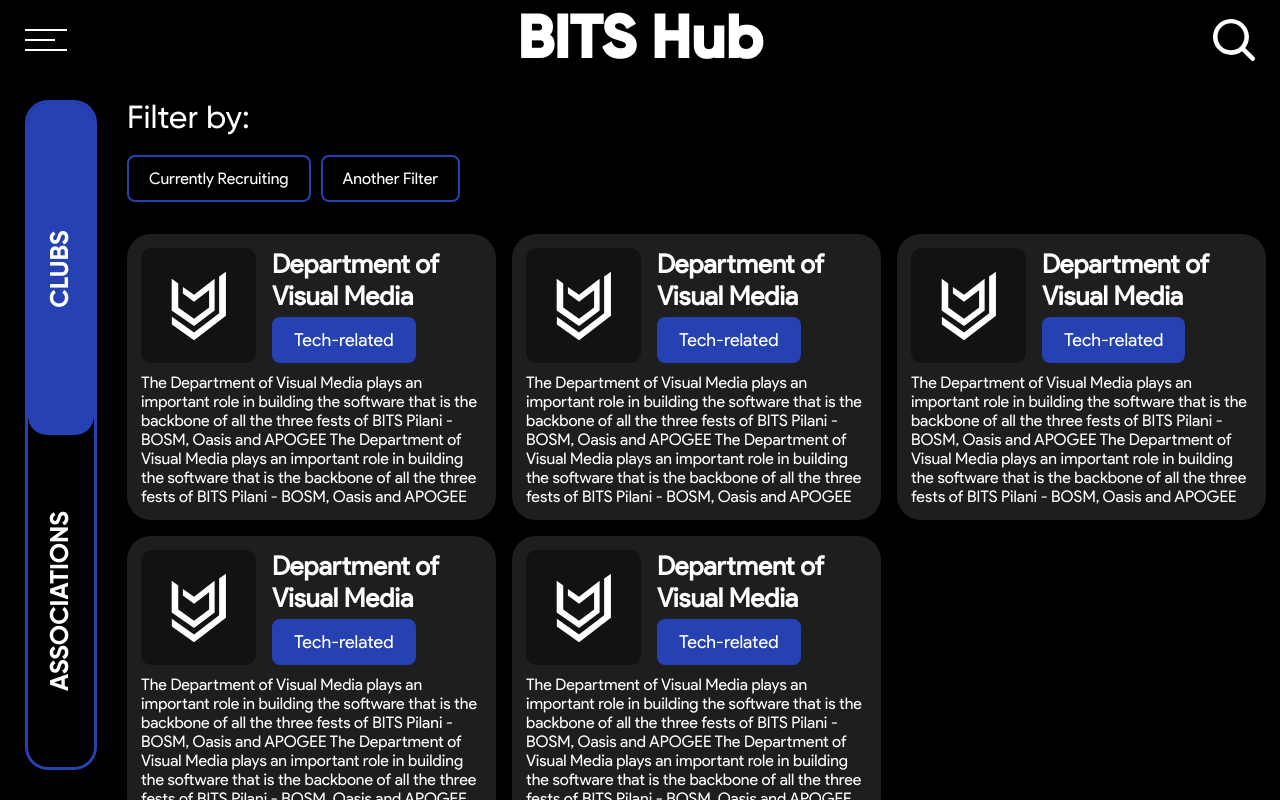
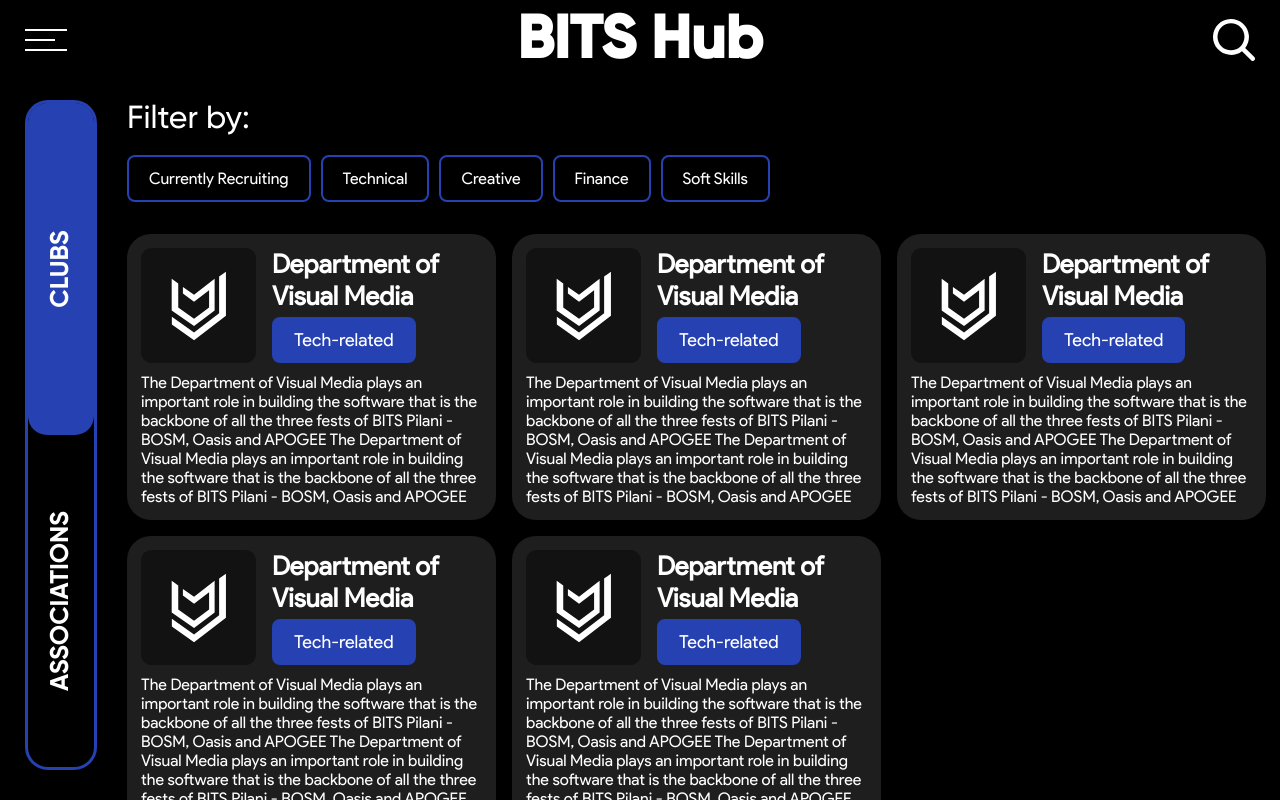
Before and after one commit to dvm-bitspilani/bits-hub-front, a React (Vite) app: page /clubs_assocs in a window 1280 px wide. Built offline with nearby package versions, Linux system fonts and the light colour scheme.

Commit message:
text changes

```diff
--- a/src/components/ClubsAssocsList.jsx
+++ b/src/components/ClubsAssocsList.jsx
@@ -1,50 +1,52 @@
-import React, { useState, useEffect } from 'react';
-import ClubAssocLink from '../helpers/ClubAssocLink';
-import PropTypes from 'prop-types';
-import Cross from '../helpers/CrossIcon';
+import React, { useState, useEffect } from 'react'
+import ClubAssocLink from '../helpers/ClubAssocLink'
+import PropTypes from 'prop-types'
+import Cross from '../helpers/CrossIcon'
 
 function ClubsAssocsList({ selectedCategory, data }) {
-
-
-  const [selectedFilters, setSelectedFilters] = useState([]);
-  const [filteredData, setFilteredData] = useState([]);
+  const [selectedFilters, setSelectedFilters] = useState([])
+  const [filteredData, setFilteredData] = useState([])
 
   useEffect(() => {
     if (selectedCategory === 'clubs') {
-      setFilteredData(data[0]?.clubs || []);
+      setFilteredData(data[0]?.clubs || [])
     }
     if (selectedCategory === 'assocs') {
-      setFilteredData(data[0]?.assocs || []);
+      setFilteredData(data[0]?.assocs || [])
     }
-  }, [selectedCategory, data]);
+  }, [selectedCategory, data])
 
   const handleFilterClick = (filter) => {
     setSelectedFilters((prevSelectedFilters) => {
       const updatedFilters = prevSelectedFilters.includes(filter)
-        ? prevSelectedFilters.filter((selectedFilter) => selectedFilter !== filter)
-        : [...prevSelectedFilters, filter];
+        ? prevSelectedFilters.filter(
+            (selectedFilter) => selectedFilter !== filter
+          )
+        : [...prevSelectedFilters, filter]
 
-      const updatedData = filterDataWithSelectedFilters(updatedFilters);
+      const updatedData = filterDataWithSelectedFilters(updatedFilters)
 
-      setFilteredData(updatedData);
+      setFilteredData(updatedData)
 
-      return updatedFilters;
-    });
-  };
+      return updatedFilters
+    })
+  }
 
   const filterDataWithSelectedFilters = (filters) => {
     if (filters.length === 0) {
-      return selectedCategory === 'clubs' ? data[0]?.clubs || [] : data[0]?.assocs || [];
+      return selectedCategory === 'clubs'
+        ? data[0]?.clubs || []
+        : data[0]?.assocs || []
     }
 
     return (data[0]?.[selectedCategory] || []).filter((item) =>
       filters.every((filter) => item[filter] === true)
-    );
-  };
+    )
+  }
 
   useEffect(() => {
-    setSelectedFilters([]);
-  }, [selectedCategory]);
+    setSelectedFilters([])
+  }, [selectedCategory])
 
   return (
     <React.Fragment>
@@ -54,7 +56,9 @@
           <div className="filter-tags-container">
             <div
               className={`filter-tag ${
-                selectedFilters.includes('CurrentlyRecruiting') ? 'filter-tag-selected' : ''
+                selectedFilters.includes('CurrentlyRecruiting')
+                  ? 'filter-tag-selected'
+                  : ''
               }`}
               data-filter="CurrentlyRecruiting"
               onClick={() => handleFilterClick('CurrentlyRecruiting')}
@@ -64,6 +68,52 @@
             </div>
             <div
               className={`filter-tag ${
+                selectedFilters.includes('Technical')
+                  ? 'filter-tag-selected'
+                  : ''
+              }`}
+              data-filter="Technical"
+              onClick={() => handleFilterClick('Technical')}
+            >
+              <p>Technical</p>
+              <Cross />
+            </div>
+            <div
+              className={`filter-tag ${
+                selectedFilters.includes('Creative')
+                  ? 'filter-tag-selected'
+                  : ''
+              }`}
+              data-filter="Creative"
+              onClick={() => handleFilterClick('Creative')}
+            >
+              <p>Creative</p>
+              <Cross />
+            </div>
+            <div
+              className={`filter-tag ${
+                selectedFilters.includes('Finance') ? 'filter-tag-selected' : ''
+              }`}
+              data-filter="Finance"
+              onClick={() => handleFilterClick('Finance')}
+            >
+              <p>Finance</p>
+              <Cross />
+            </div>
+            <div
+              className={`filter-tag ${
+                selectedFilters.includes('SoftSkills')
+                  ? 'filter-tag-selected'
+                  : ''
+              }`}
+              data-filter="SoftSkills"
+              onClick={() => handleFilterClick('SoftSkills')}
+            >
+              <p>Soft Skills</p>
+              <Cross />
+            </div>
+            {/* <div
+              className={`filter-tag ${
                 selectedFilters.includes('AnotherFilter') ? 'filter-tag-selected' : ''
               }`}
               data-filter="AnotherFilter"
@@ -71,7 +121,7 @@
             >
               <p>Another Filter</p>
               <Cross />
-            </div>
+            </div> */}
           </div>
         </div>
         <div className="linksContainer">
@@ -81,12 +131,12 @@
         </div>
       </div>
     </React.Fragment>
-  );
+  )
 }
 
-export default ClubsAssocsList;
+export default ClubsAssocsList
 
 ClubsAssocsList.propTypes = {
   selectedCategory: PropTypes.string,
-  data: PropTypes.arrayOf(PropTypes.object)
-};
+  data: PropTypes.arrayOf(PropTypes.object),
+}
--- a/src/components/HeroSection.jsx
+++ b/src/components/HeroSection.jsx
@@ -46,7 +46,7 @@
         <HeroSectionLink
           text={'Profile'}
           textColor={'#FFFFFF'}
-          textHover={'PlaceHolder text which will be replaced.'}
+          textHover={'View your profile and subscriptions.'}
           icon={profileIcon}
           textHoverSize={'52px'}
           backgroundColor="#C13E42"
@@ -57,7 +57,7 @@
         <HeroSectionLink
           text={'recruitments'}
           textColor={'#FFFFFF'}
-          textHover={'PlaceHolder text which will be replaced.'}
+          textHover={'Apply for the currently ongoing Recruitments.'}
           icon={recruitmentsIcon}
           textHoverSize={'52px'}
           backgroundColor="#1C976B"
--- a/src/helpers/ClubAssocLink.jsx
+++ b/src/helpers/ClubAssocLink.jsx
@@ -1,10 +1,9 @@
-import React from "react";
-import PropTypes from "prop-types";
-import { Link } from "react-router-dom";
-import dvm from "../assets/DVM_Logo_white.svg";
+import React from 'react'
+import PropTypes from 'prop-types'
+import { Link } from 'react-router-dom'
+import dvm from '../assets/DVM_Logo_white.svg'
 
-function ClubAssocLink({club}){
-
+function ClubAssocLink({ club }) {
   return (
     <React.Fragment>
       <Link to={club.id} className="clubLink">
@@ -15,20 +14,17 @@
             <img src={dvm} alt="dvm" />
           </div>
           <div className="clubLink-name">
-                        <h3>{club["name"]}</h3>
-                        <div className="club-type">
-                            {club["type"]}
+            <h3>{club['name']}</h3>
+            <div className="club-type">{club['type']}</div>
           </div>
         </div>
-                </div>
-                <p>{club["description"]}</p>
+        <p>{club['description']}</p>
       </Link>
-
     </React.Fragment>
   )
 }
 
-export default ClubAssocLink;
+export default ClubAssocLink
 
 ClubAssocLink.propTypes = {
   club: PropTypes.object,
--- a/src/routes/club_assoc_data(temp).js
+++ b/src/routes/club_assoc_data(temp).js
@@ -17,6 +17,10 @@
           'departmentofvm',
         ],
         CurrentlyRecruiting: true,
+        Technical: true,
+        Creative: true,
+        Finance: true,
+        SoftSkills: true,
         // and more similar boolean type value which design will add
       },
       {
@@ -86,7 +90,7 @@
           'departmentofvm',
         ],
         CurrentlyRecruiting: true,
-        AnotherFilter:true, //testing
+        AnotherFilter: true, //testing
       },
     ],
     assocs: [
--- a/src/styles/clubsassocs.css
+++ b/src/styles/clubsassocs.css
@@ -75,26 +75,26 @@
 .filter-tag:not(.filter-tag-selected) .filter-icon {
   display: none;
 }
-.linksContainer{
+.linksContainer {
   margin-top: 32px;
   display: flex;
   flex-wrap: wrap;
   gap: 16px;
 }
-.clubLink{
+.clubLink {
   border-radius: 24px;
   border: 4px solid transparent;
-    background: #1E1E1E;
+  background: #1e1e1e;
   padding: 10px;
   max-width: 32%;
   display: flex;
   flex-direction: column;
   gap: 10px;
 }
-.clubLink:hover{
-    border: 4px solid #2541B2;
+.clubLink:hover {
+  border: 4px solid #2541b2;
 }
-.imgContainer{
+.imgContainer {
   border-radius: 10.64px;
   background: rgba(0, 0, 0, 0.4);
   aspect-ratio: 1/1;
@@ -104,22 +104,22 @@
   flex: none;
   padding: 20px;
 }
-.imgContainer img{
+.imgContainer img {
   height: 70px;
 }
-.clubLink h3{
+.clubLink h3 {
   font-family: 'Google Sans normal';
   color: white;
   font-size: 26px;
 }
-.club-type{
+.club-type {
   border-radius: 8px;
-  border: 2.66px solid #2541B2;
-  background: #2541B2;
+  border: 2.66px solid #2541b2;
+  background: #2541b2;
   padding: 10px 20px;
   width: fit-content;
 }
-.clubLink p{
+.clubLink p {
   font-family: 'Google Sans normal';
   color: white;
   font-size: 16px;
@@ -127,14 +127,14 @@
   font-weight: 400;
   line-height: normal;
 }
-.clubLink-head{
+.clubLink-head {
   display: flex;
   gap: 16px;
 }
-.clubLink-name{
+.clubLink-name {
   display: flex;
   flex-direction: column;
-  color: #FFF;
+  color: #fff;
   font-family: 'Google Sans normal';
   font-size: 18px;
   gap: 5px;
```
Also changed, not shown: src/components/club_detail_data(temp).js (+7 -6 lines). Lines whose indentation alone changed are shown as unchanged.
